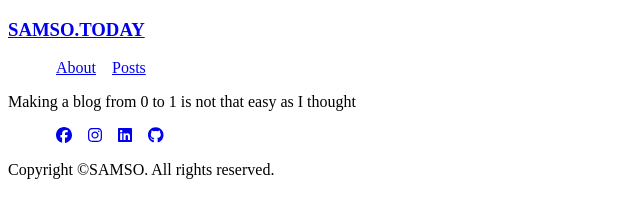
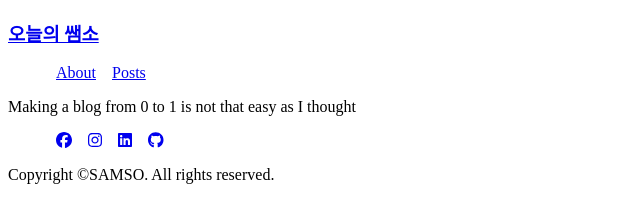
Before and after one commit to samso-today/samso.today, a Gatsby site: page / in a window 1280 px wide. Shown: the whole page, without its empty margins (0-640 px from the left). Built offline with nearby package versions, Linux system fonts and the light colour scheme; Gatsby itself is replaced by a stand-in of ours.

Commit message:
feat: change siteMetadata and load data by graphQL

```diff
--- a/gatsby-config.js
+++ b/gatsby-config.js
@@ -3,8 +3,10 @@
  */
 module.exports = {
   siteMetadata: {
-    title: `samso.today`,
-    siteUrl: `https://www.yourdomain.tld`,
+    title: '오늘의 쌤소',
+    author: 'Sam So',
+    description: '오늘의 쌤소',
+    siteUrl: `https://samso.blog.not.decided`,
   },
   plugins: [],
 }
--- a/src/components/organisms/Header.js
+++ b/src/components/organisms/Header.js
@@ -1,16 +1,24 @@
 import * as React from 'react'
-import { Link } from 'gatsby'
+import { Link, useStaticQuery, graphql } from 'gatsby'
 
 import NavigationBar from '../molecules/NavigationBar'
 
 const Header = () => {
-    const title = "SAMSO.TODAY";
+    const titleData = useStaticQuery(graphql`
+    query {
+      site {
+        siteMetadata {
+          title
+        }
+      }
+    }
+  `);
 
     return (
         <header>
             <h3 className="title">
                 <Link to="/">
-                    {title}
+                    {titleData.site.siteMetadata.title}
                 </Link>
             </h3>
             <NavigationBar />
```
